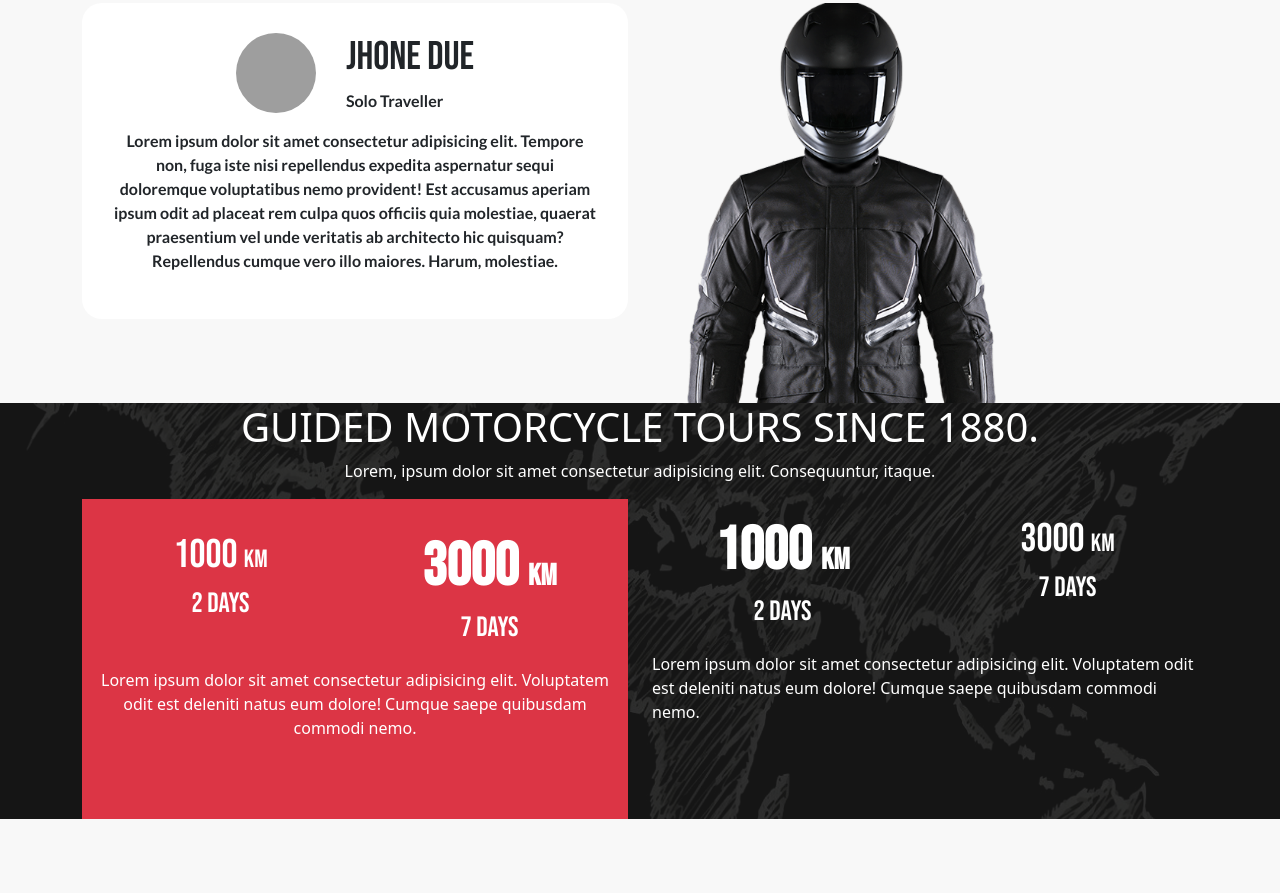
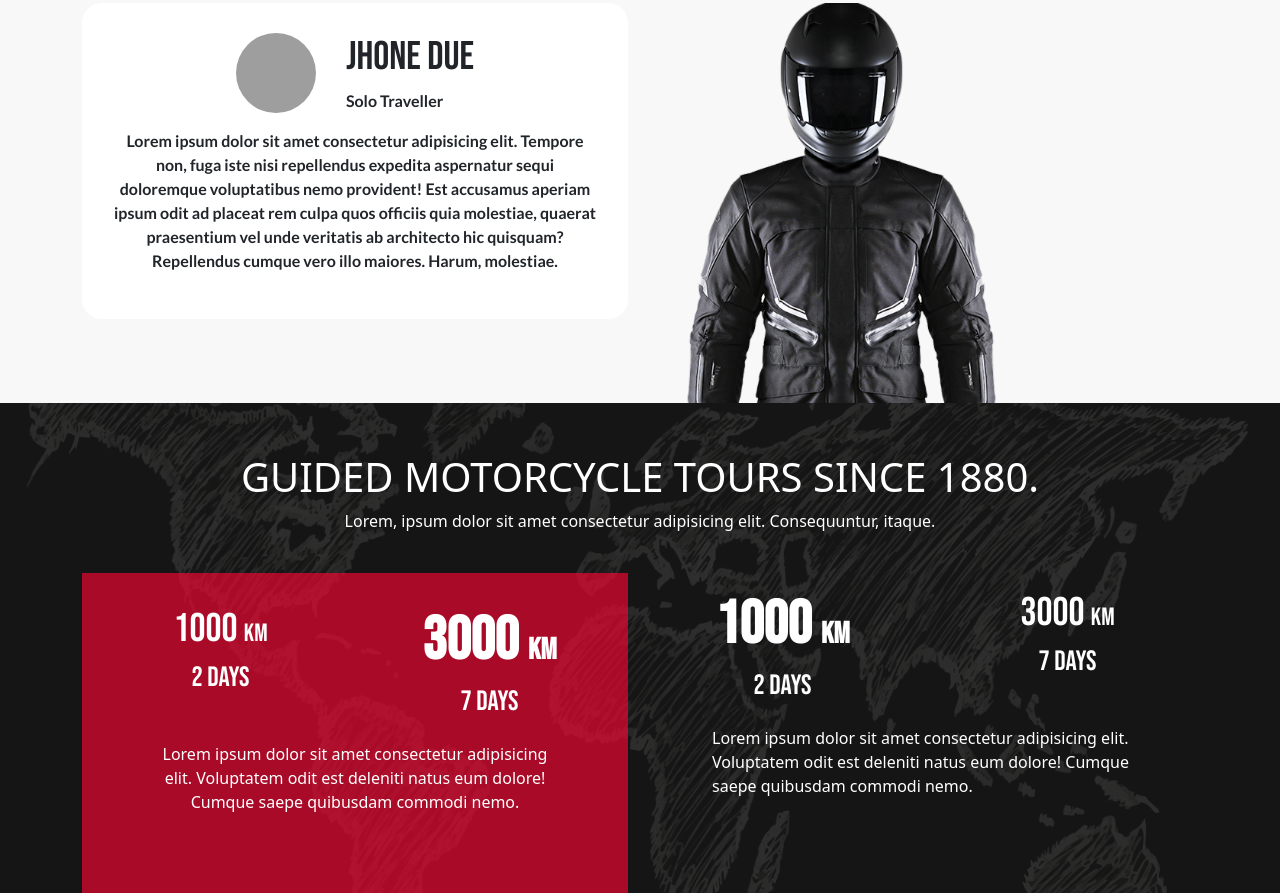
Before and after one commit to PronayBormon/motorcyclePSDtoHTML, a plain HTML site: page index.html in a window 1280 px wide. Shown: the part 2359-3252 px from the top of the page. Before the commit the page ends 3178 px from the top, so only its background shows below. Drawn offline with nearby package versions, Linux system fonts and the light colour scheme; grey boxes are pictures that could not be loaded.

Commit message:
company feature part only image part left

```diff
--- a/css/style.css
+++ b/css/style.css
@@ -306,17 +306,23 @@ text-transform: capitalize;
     background-repeat: no-repeat;
     background-color: #000000e6;
     color: #fff;
+    padding-top: 50px;
 }
 .c_title{
 
+margin-bottom: 40px;
 }
 .c_title h1{
 
 }.c_title p{
 
+/* margin-top: 25px; */
+
+margin-bottom: 40px;
 }
 .c_left{
 
+background: #f60631a8;
 }
 .c_left h1,.c_right h1{
     font-size: 60px;
@@ -348,4 +354,8 @@ font-size: 28px;
 .c_right{
 
 }
+.c_left p,.c_right p{
+
+padding: 0px 60px;
+}
 /* company featuer part end here  */
--- a/index.html
+++ b/index.html
@@ -243,7 +243,7 @@
         </div>
         <div class="row">
           <div class="col-md-6">
-            <div class="c_left bg-danger text-center p-3" style="height: 40vh;">
+            <div class="c_left  text-center p-3" style="height: 40vh;">
               <div class="">
                 <div class="row">
                   <div class="col-md-6">
```
